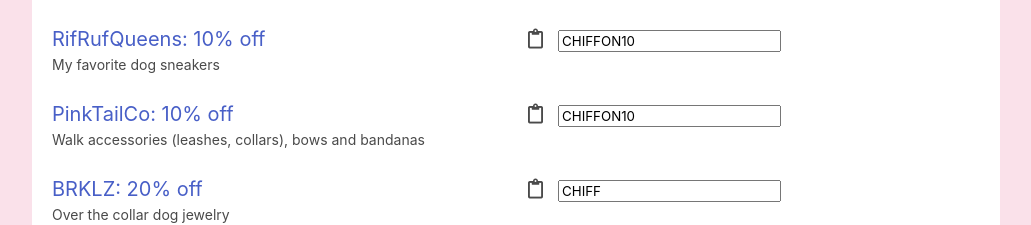
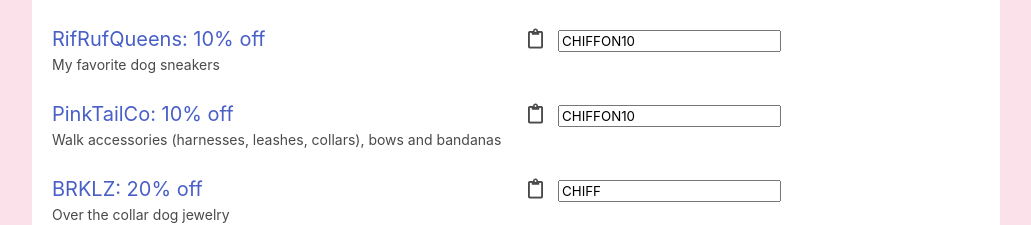
Before and after one commit to TechieQian/chiffon, a React (Create React App) app: page /shop in a window 1280 px wide. Shown: the part 902-1127 px from the top of the page, without its empty margins (124-1155 px from the left). Built offline with nearby package versions, Linux system fonts and the light colour scheme.

Commit message:
editing sponsors

```diff
--- a/src/data/sponsors.ts
+++ b/src/data/sponsors.ts
@@ -32,10 +32,10 @@ const sponsors = [
     subtitle: "My favorite dog sneakers",
   },
   {
-    link: "https://pinktailco.com/",
+    link: "http://Pinktailco.com/discount/CHIFFON10",
     label: "PinkTailCo: 10% off",
     code: "CHIFFON10",
-    subtitle: "Walk accessories (leashes, collars), bows and bandanas",
+    subtitle: "Walk accessories (harnesses, leashes, collars), bows and bandanas",
   },
   {
     link: "https://www.brklz.com//?ref=bb-xz32gw",
```
